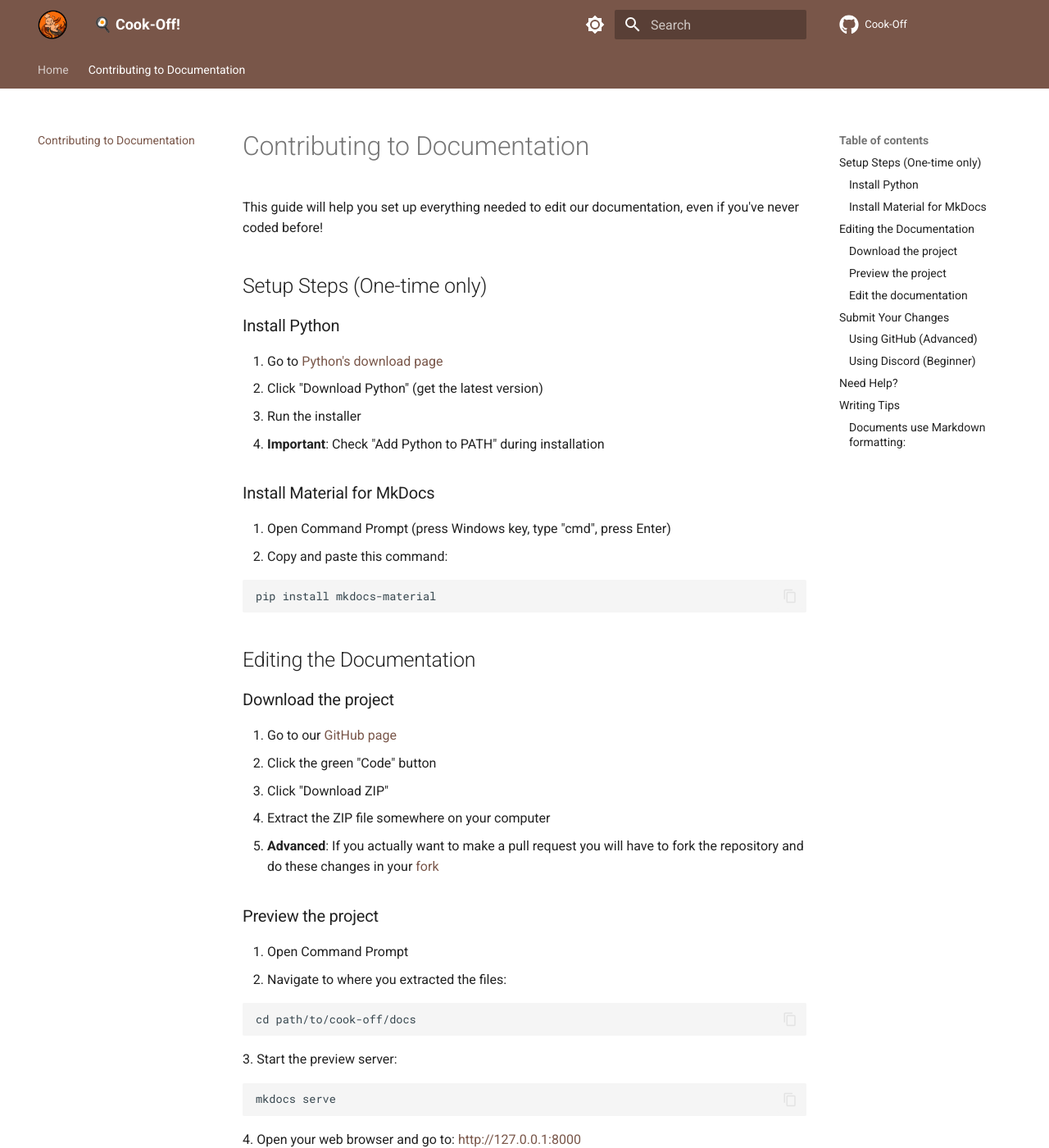
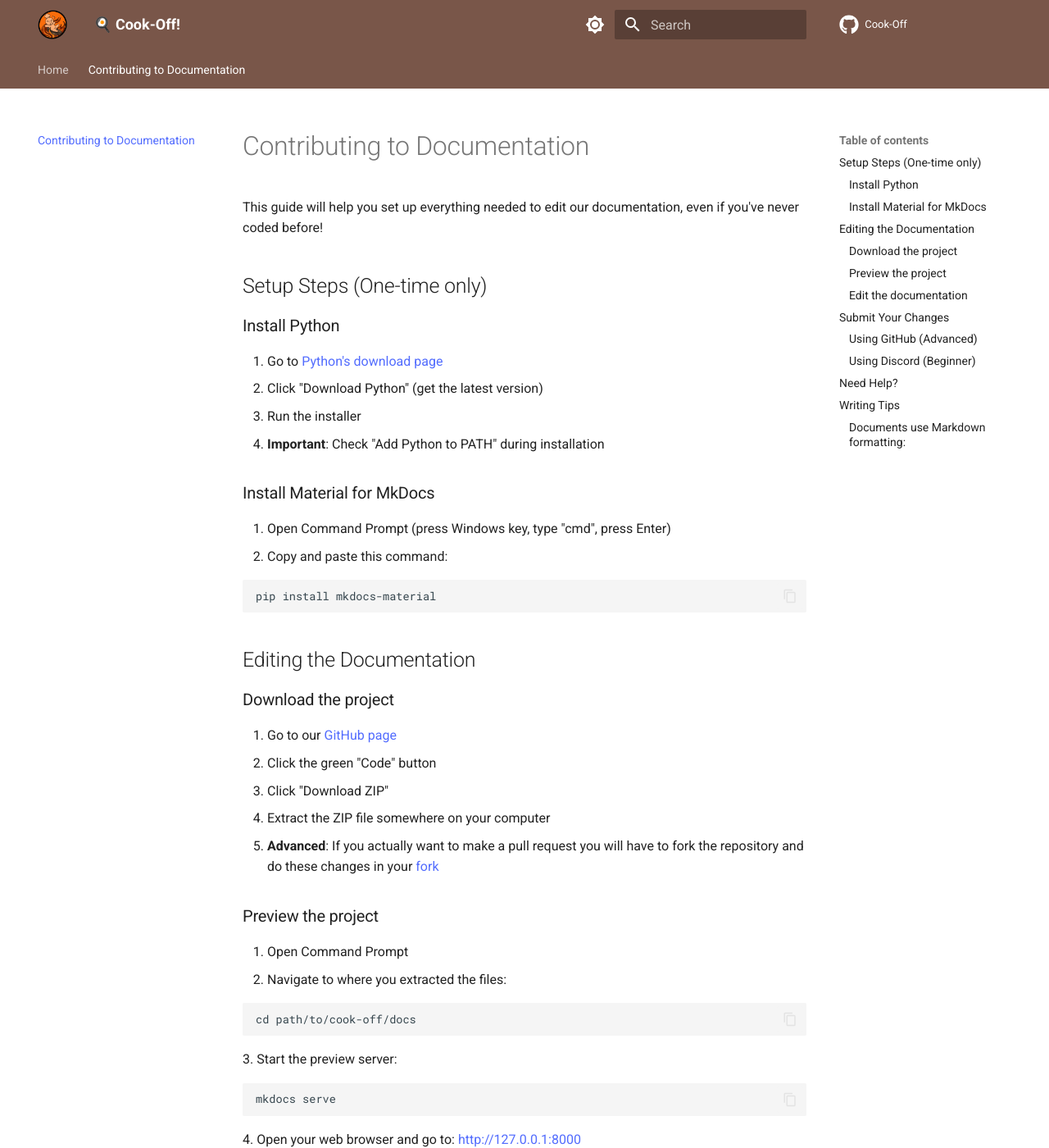
Before and after one commit to BedrockCommands/Cook-Off-Docs, an MkDocs documentation site: the page built from docs/docs/contributing.md, in a window 1280 px wide and 1400 px high. Shown: the whole window at 82% size. Built offline with MkDocs 1.6.1 and Material for MkDocs 9.7.7, drawn with Linux system fonts in a browser that asks for light colours; comment, search, counter and statistics services are not loaded.

Commit message:
made links blue

```diff
--- a/docs/docs/contributing.md
+++ b/docs/docs/contributing.md
@@ -25,7 +25,7 @@ pip install mkdocs-material
    4. Extract the ZIP file somewhere on your computer
    5. **Advanced**: If you actually want to make a pull request you will have to fork the repository and do these changes in your [fork](https://docs.github.com/de/pull-requests/collaborating-with-pull-requests/working-with-forks/fork-a-repo#forking-a-repository)
 
-<!-- Please Ignore the mess below it didn't want to order the number correctly -->
+<!-- Please Ignore the mess below it didn't want to order the numbers correctly -->
 ### Preview the project
    1. Open Command Prompt
    2. Navigate to where you extracted the files:
--- a/docs/docs/stylesheets/extra.css
+++ b/docs/docs/stylesheets/extra.css
@@ -5,3 +5,18 @@
         height: auto;
     }
 }
+
+/* Custom link colors */
+.md-content a {
+    color: #526cfe;
+    transition: 0.15s;
+}
+
+.md-content a:hover {
+    color: #334ddd;
+}
+
+/* Active navigation item color */
+.md-nav__item .md-nav__link--active {
+    color: #526cfe;
+}
--- a/docs/mkdocs.yml
+++ b/docs/mkdocs.yml
@@ -27,13 +27,13 @@ theme:
   palette:
     - scheme: default
       primary: brown
-      accent: brown
+      accent: indigo
       toggle:
         icon: material/brightness-7
         name: Switch to dark mode
     - scheme: slate
       primary: brown
-      accent: brown
+      accent: indigo
       toggle:
         icon: material/brightness-4
         name: Switch to light mode
```
